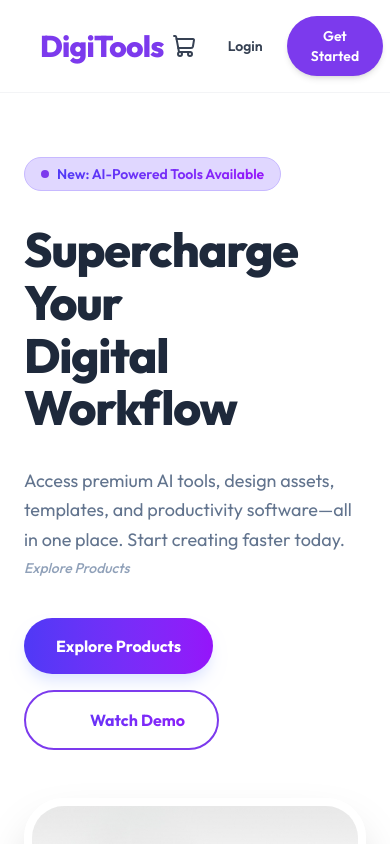
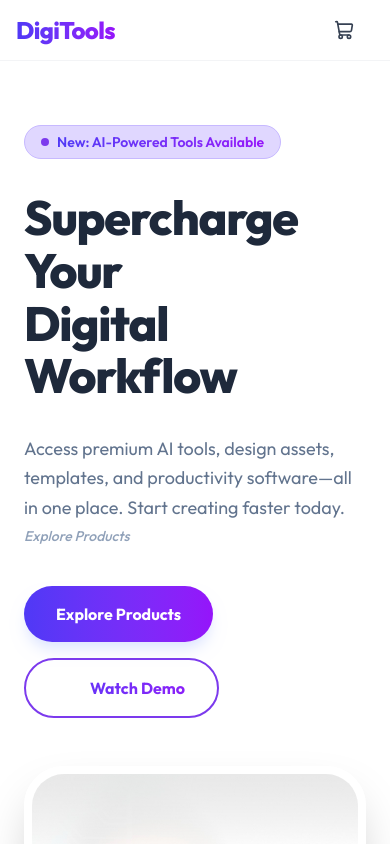
Before and after one commit to Sima-akhter/digitools-project, a React (Vite) app: page / in a window 390 px wide. Shown: the top 844 px of the page. Built offline with nearby package versions, Linux system fonts and the light colour scheme.

Commit message:
apply improvemens

```diff
--- a/src/App.jsx
+++ b/src/App.jsx
@@ -6,6 +6,7 @@ import ToolSection from "./components/ToolSection";
 import Footer from "./components/Footer";
 import Steps from "./components/Steps";
 import Pricing from "./components/PricingSection";
+import CTA from "./components/CTA";
 
 
 
@@ -32,6 +33,7 @@ function App() {
 
          <Steps></Steps>
          <Pricing></Pricing>
+         <CTA></CTA>
         </section>
       </main>
     <Footer></Footer>
--- /dev/null
+++ b/src/components/CTA.jsx
@@ -0,0 +1,40 @@
+import React from 'react';
+
+export default function CTA() {
+  return (
+    <section className="relative overflow-hidden bg-linear-to-r from-[#4F39F6] to-[#9514FA] py-24 px-6 text-center text-white">
+      {/* Background Decorative Circles (Optional, for that premium look) */}
+      <div className="absolute top-0 left-0 -translate-x-1/2 -translate-y-1/2 w-96 h-96 bg-white/10 rounded-full blur-3xl"></div>
+      <div className="absolute bottom-0 right-0 translate-x-1/2 translate-y-1/2 w-96 h-96 bg-purple-400/20 rounded-full blur-3xl"></div>
+
+      <div className="relative z-10 max-w-4xl mx-auto">
+        {/* Main Heading */}
+        <h2 className="text-4xl md:text-5xl lg:text-6xl font-black mb-8 tracking-tight">
+          Ready To Transform Your Workflow?
+        </h2>
+
+        {/* Subtext */}
+        <p className="text-lg md:text-xl text-purple-100 max-w-2xl mx-auto leading-relaxed mb-12">
+          Join thousands of professionals who are already using Digitools to work smarter.
+          <br className="hidden md:block" /> Start your free trial today.
+        </p>
+
+        {/* Button Group */}
+        <div className="flex flex-col sm:flex-row items-center justify-center gap-4 mb-10">
+          <button className="w-full sm:w-auto px-10 py-4 bg-white text-[#7C3AED] font-bold rounded-md hover:bg-gray-50 transition-all shadow-xl shadow-black/10">
+            Explore Products
+          </button>
+
+          <button className="w-full sm:w-auto px-10 py-4 border-2 border-white text-white font-bold rounded-md hover:bg-white/10 transition-all">
+            View Pricing
+          </button>
+        </div>
+
+        {/* Footnote */}
+        <p className="text-sm text-purple-200 font-medium tracking-wide">
+          14-day free trial • No credit card required • Cancel anytime
+        </p>
+      </div>
+    </section>
+  );
+}
--- a/src/components/Navbar.jsx
+++ b/src/components/Navbar.jsx
@@ -1,19 +1,22 @@
+
 import { ShoppingCart } from 'lucide-react';
 
 export default function Navbar({ cartCount }) {
-  console.log(cartCount);
+  return (
+    <nav className="flex items-center justify-between px-4 md:px-10 py-3 md:py-4 bg-white border-b border-gray-100 font-sans sticky top-0 z-50">
 
-  return (
-    <nav className="flex items-center justify-between px-10 py-4 bg-white border-b border-gray-100 font-sans sticky top-0 z-50">
       {/* Left: Logo */}
       <div className="shrink-0">
-        <a href="/" className="text-3xl font-extrabold tracking-tight text-[#7C3AED]">
+        <a
+          href="/"
+          className="text-2xl md:text-3xl font-extrabold tracking-tight bg-gradient-to-r from-[#4F39F6] to-[#9514FA] bg-clip-text text-transparent"
+        >
           DigiTools
         </a>
       </div>
 
       {/* Center: Nav Links */}
-      <div className="hidden md:flex items-center space-x-8 text-gray-700 font-medium text-sm">
+      <div className="hidden md:flex items-center space-x-6 lg:space-x-8 text-gray-700 font-medium text-sm">
         <a href="#products" className="hover:text-[#7C3AED] transition-colors">
           Products
         </a>
@@ -32,26 +35,26 @@ export default function Navbar({ cartCount }) {
       </div>
 
       {/* Right: Actions */}
-      <div className="flex items-center space-x-6">
-        {/* Cart Icon with Dynamic Badge */}
+      <div className="flex items-center space-x-3 md:space-x-6">
+
+        {/* Cart Icon */}
         <button className="relative text-gray-700 hover:text-[#7C3AED] transition-colors p-2">
-          <ShoppingCart size={24} strokeWidth={2} />
+          <ShoppingCart size={20} className="md:w-6 md:h-6" />
 
-          {/* Badge: Only shows if cartCount > 0 */}
           {cartCount > 0 && (
-            <span className="absolute top-0 right-0 bg-red-700 text-white text-[10px] font-bold w-5 h-5 flex items-center justify-center rounded-full border-2 border-white shadow-sm animate-bounce">
+            <span className="absolute -top-1 -right-1 bg-red-700 text-white text-[10px] font-bold w-5 h-5 flex items-center justify-center rounded-full border-2 border-white shadow-sm">
               {cartCount}
             </span>
           )}
         </button>
 
         {/* Login */}
-        <button className="text-gray-700 font-semibold text-sm hover:text-[#7C3AED] transition-colors">
+        <button className="hidden sm:block text-gray-700 font-semibold text-xs md:text-sm hover:text-[#7C3AED] transition-colors">
           Login
         </button>
 
-        {/* Get Started Button */}
-        <button className="bg-[#7C3AED] hover:bg-[#6D28D9] text-white px-6 py-2.5 rounded-full text-sm font-semibold transition-all shadow-md">
+        {/* Get Started */}
+        <button className="hidden sm:block bg-gradient-to-r from-[#4F39F6] to-[#9514FA] text-white px-3 md:px-6 py-2 md:py-2.5 rounded-full text-xs md:text-sm font-semibold transition-all shadow-md">
           Get Started
         </button>
       </div>
--- a/src/components/PricingSection.jsx
+++ b/src/components/PricingSection.jsx
@@ -68,7 +68,7 @@ export default function Pricing() {
               key={index}
               className={`relative p-10 flex flex-col h-full rounded-md border transition-all ${
                 plan.isHighlighted
-                  ? 'bg-[#7C3AED] border-[#7C3AED] text-white shadow-2xl scale-105 z-10'
+                  ? 'bg-linear-to-r from-[#4F39F6] to-[#9514FA] border-[#7C3AED] text-white shadow-2xl scale-105 z-10'
                   : 'bg-white border-gray-100 text-[#1E293B] shadow-sm'
               }`}
             >
@@ -118,7 +118,7 @@ export default function Pricing() {
                 className={`w-full py-4 font-bold rounded-md transition-all ${
                   plan.isHighlighted
                     ? 'bg-white text-[#7C3AED] hover:bg-gray-50 shadow-lg'
-                    : 'bg-[#7C3AED] text-white hover:bg-[#6D28D9] shadow-md shadow-purple-100'
+                    : 'bg-linear-to-r from-[#4F39F6] to-[#9514FA] text-white hover:bg-[#6D28D9] shadow-md shadow-purple-100'
                 }`}
               >
                 {plan.buttonText}
```
